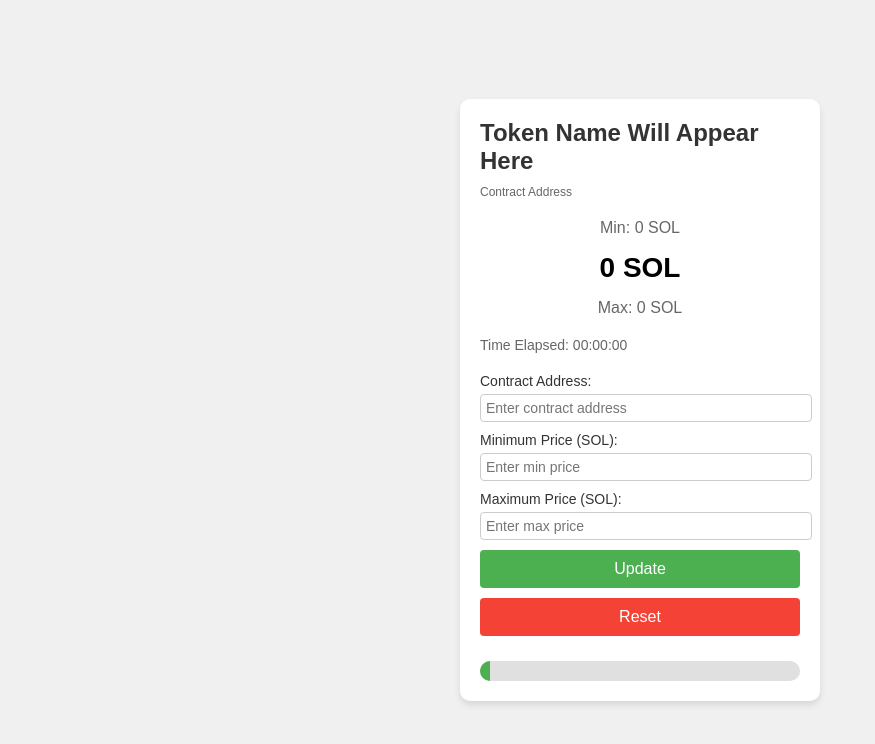
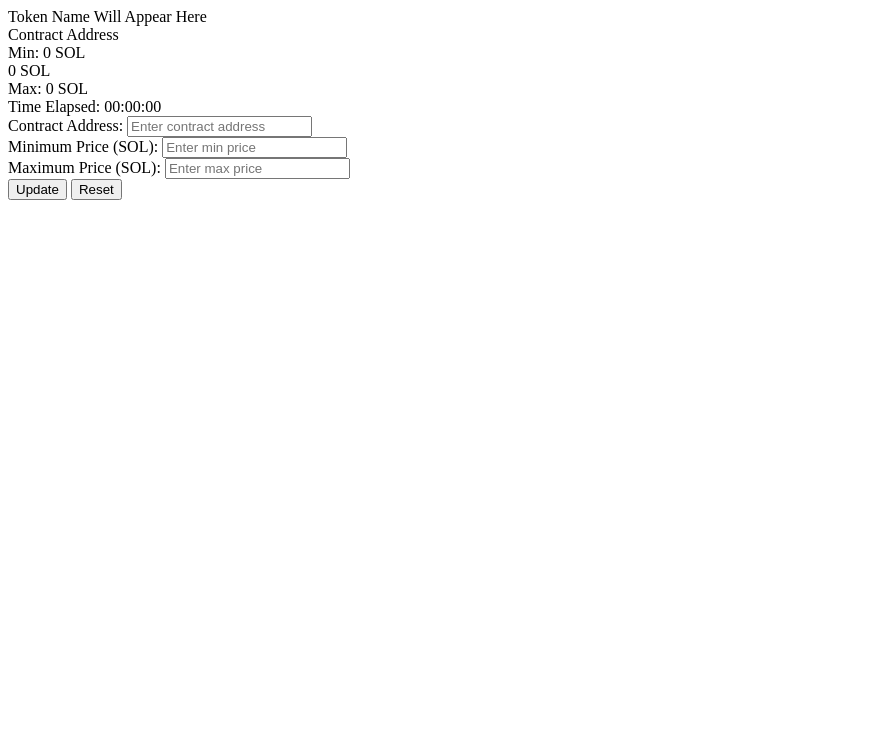
Before and after one commit to marselbait/dlmmchckr, a plain HTML site: page index.html in a window 1280 px wide. Shown: the whole page, without its empty margins (0-875 px from the left). Drawn offline with nearby package versions, Linux system fonts and the light colour scheme.

Commit message:
Update index.html

```diff
--- a/index.html
+++ b/index.html
@@ -5,121 +5,7 @@
     <meta name="viewport" content="width=device-width, initial-scale=1.0">
     <title>Solana Memecoin Dashboard</title>
     <style>
-        body {
-            font-family: 'Arial', sans-serif;
-            display: flex;
-            justify-content: center;
-            align-items: center;
-            height: 100vh;
-            margin: 0;
-            background-color: #f0f0f0;
-        }
-        .card {
-            background-color: #ffffff;
-            border-radius: 10px;
-            box-shadow: 0 4px 6px rgba(0, 0, 0, 0.1);
-            padding: 20px;
-            width: 320px;
-        }
-        .contractAddress {
-            font-size: 12px;
-            color: #666;
-            word-break: break-all;
-            margin-bottom: 10px;
-        }
-        .tokenName {
-            font-size: 24px;
-            font-weight: bold;
-            margin-bottom: 10px;
-            color: #333;
-        }
-        .price-container {
-            display: flex;
-            flex-direction: column;
-            align-items: center;
-            margin: 15px 0;
-        }
-        .price {
-            font-size: 28px;
-            font-weight: bold;
-            margin: 10px 0;
-            transition: color 0.3s ease;
-        }
-        .min-max-price {
-            font-size: 16px;
-            color: #666;
-            margin: 5px 0;
-        }
-        .input-group {
-            margin-bottom: 10px;
-        }
-        .input-group label {
-            display: block;
-            margin-bottom: 5px;
-            font-size: 14px;
-            color: #333;
-        }
-        input {
-            width: 100%;
-            padding: 5px;
-            border: 1px solid #ccc;
-            border-radius: 4px;
-            font-size: 14px;
-        }
-        button {
-            width: 100%;
-            padding: 10px;
-            background-color: #4CAF50;
-            color: white;
-            border: none;
-            border-radius: 4px;
-            cursor: pointer;
-            font-size: 16px;
-            margin-bottom: 10px;
-        }
-        button:hover {
-            background-color: #45a049;
-        }
-        #resetButton {
-            background-color: #f44336;
-        }
-        #resetButton:hover {
-            background-color: #d32f2f;
-        }
-        #errorMessage {
-            color: red;
-            margin-top: 10px;
-            font-size: 14px;
-        }
-        #timeElapsed {
-            font-size: 14px;
-            color: #666;
-            margin-top: 10px;
-            margin-bottom: 20px;
-        }
-        .price-visual {
-            height: 20px;
-            background-color: #e0e0e0;
-            margin-top: 15px;
-            position: relative;
-            border-radius: 10px;
-            overflow: hidden;
-        }
-        .price-indicator {
-            width: 10px;
-            height: 20px;
-            background-color: #4CAF50;
-            position: absolute;
-            transition: left 0.3s ease;
-        }
-        @keyframes blink {
-            0% { opacity: 1; }
-            50% { opacity: 0.5; }
-            100% { opacity: 1; }
-        }
-        .blink {
-            animation: blink 0.5s;
-        }
+        /* ... (previous CSS remains unchanged) ... */
     </style>
 </head>
 <body>
```
